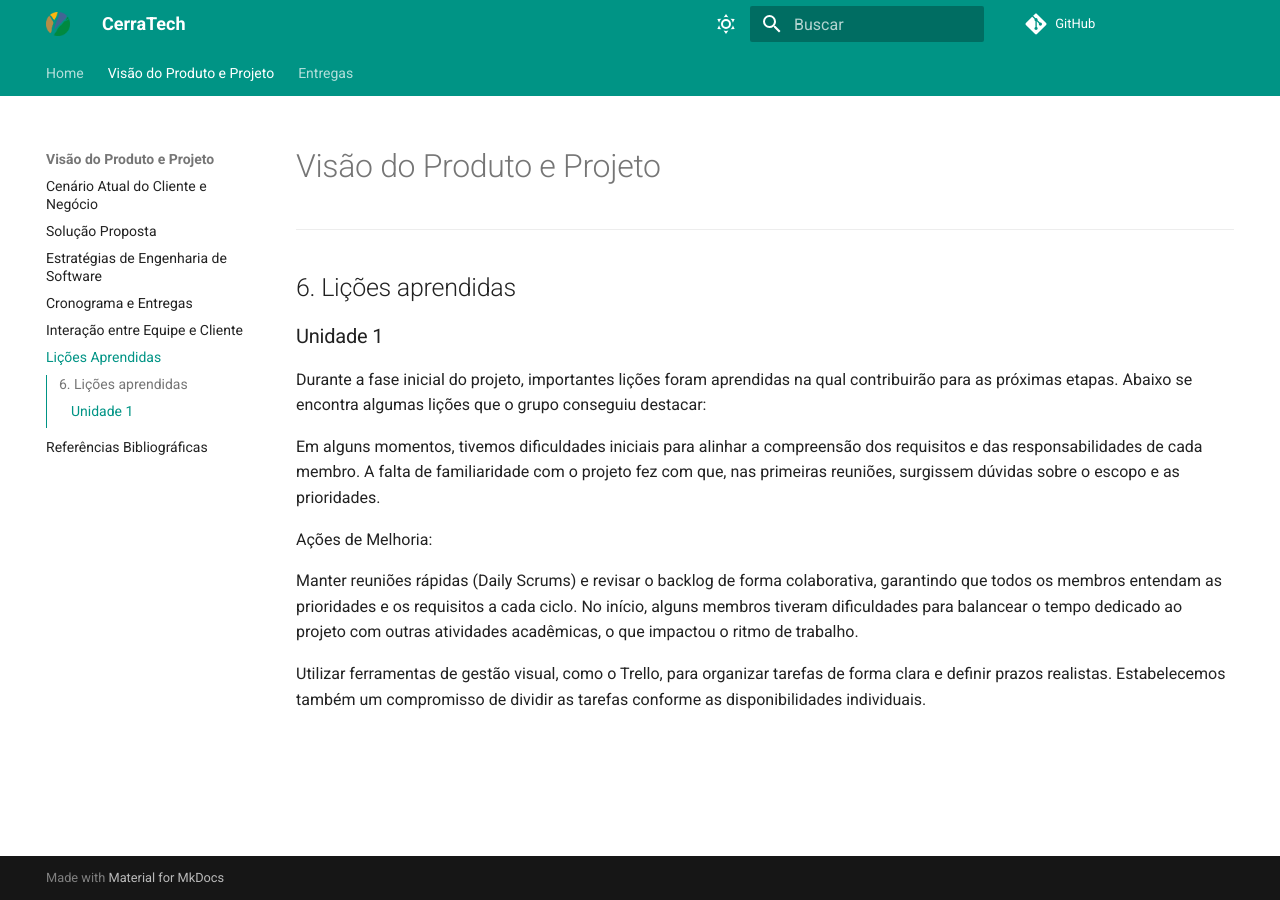
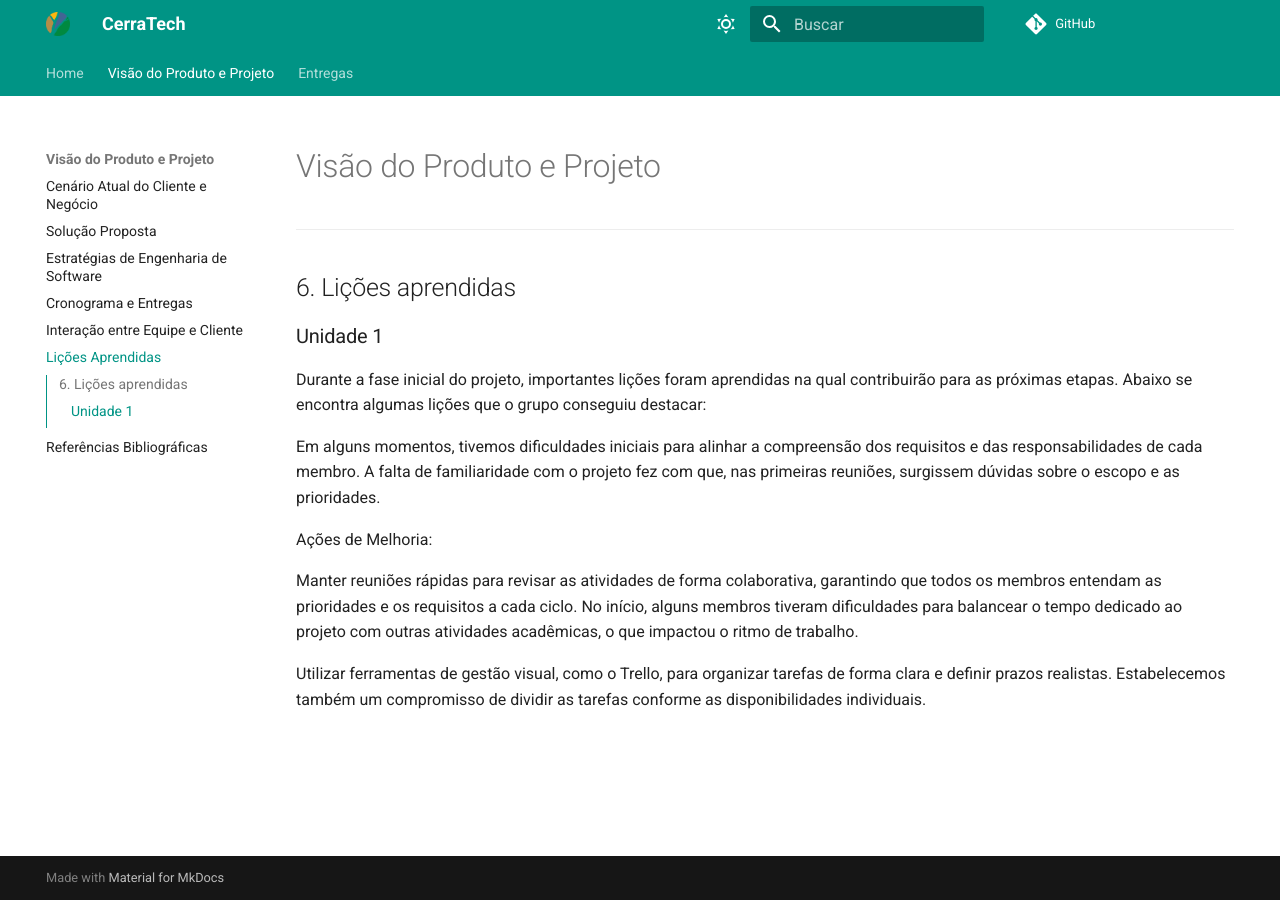
Before and after one commit to mdsreq-fga-unb/2024.2-T03-CerradoTech, an MkDocs documentation site: the page built from docs/sections/6-aprendizados.md, in a window 1280 px wide. Built offline with MkDocs 1.6.1 and Material for MkDocs 9.7.7, drawn with Linux system fonts in a browser that asks for light colours; comment, search, counter and statistics services are not loaded.

Commit message:
atualizações nos aprendizados

```diff
--- a/docs/sections/6-aprendizados.md
+++ b/docs/sections/6-aprendizados.md
@@ -12,7 +12,7 @@ Em alguns momentos, tivemos dificuldades iniciais para alinhar a compreensão do
 
 Ações de Melhoria:
 
-Manter reuniões rápidas (Daily Scrums) e revisar o backlog de forma colaborativa, garantindo que todos os membros entendam as prioridades e os requisitos a cada ciclo.
+Manter reuniões rápidas para revisar as atividades de forma colaborativa, garantindo que todos os membros entendam as prioridades e os requisitos a cada ciclo.
 No início, alguns membros tiveram dificuldades para balancear o tempo dedicado ao projeto com outras atividades acadêmicas, o que impactou o ritmo de trabalho.
 
 Utilizar ferramentas de gestão visual, como o Trello, para organizar tarefas de forma clara e definir prazos realistas. Estabelecemos também um compromisso de dividir as tarefas conforme as disponibilidades individuais.
```
